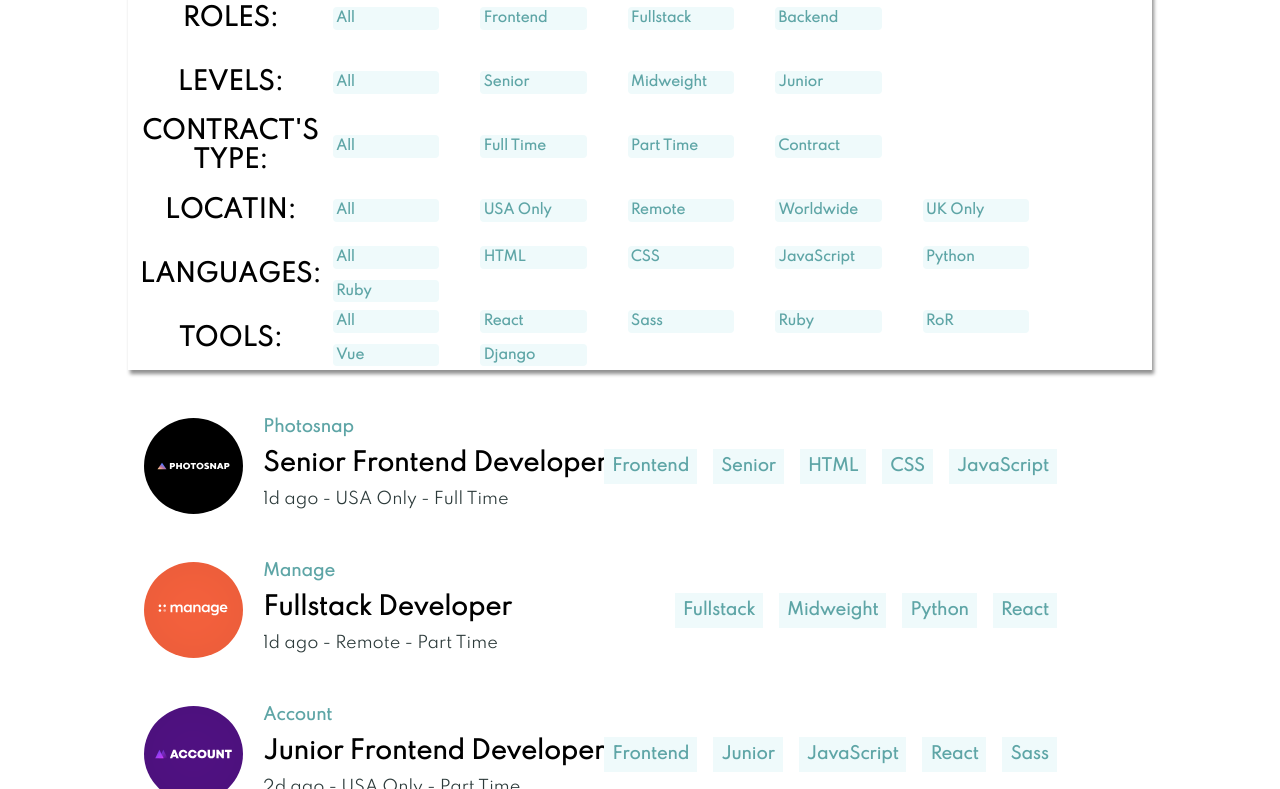
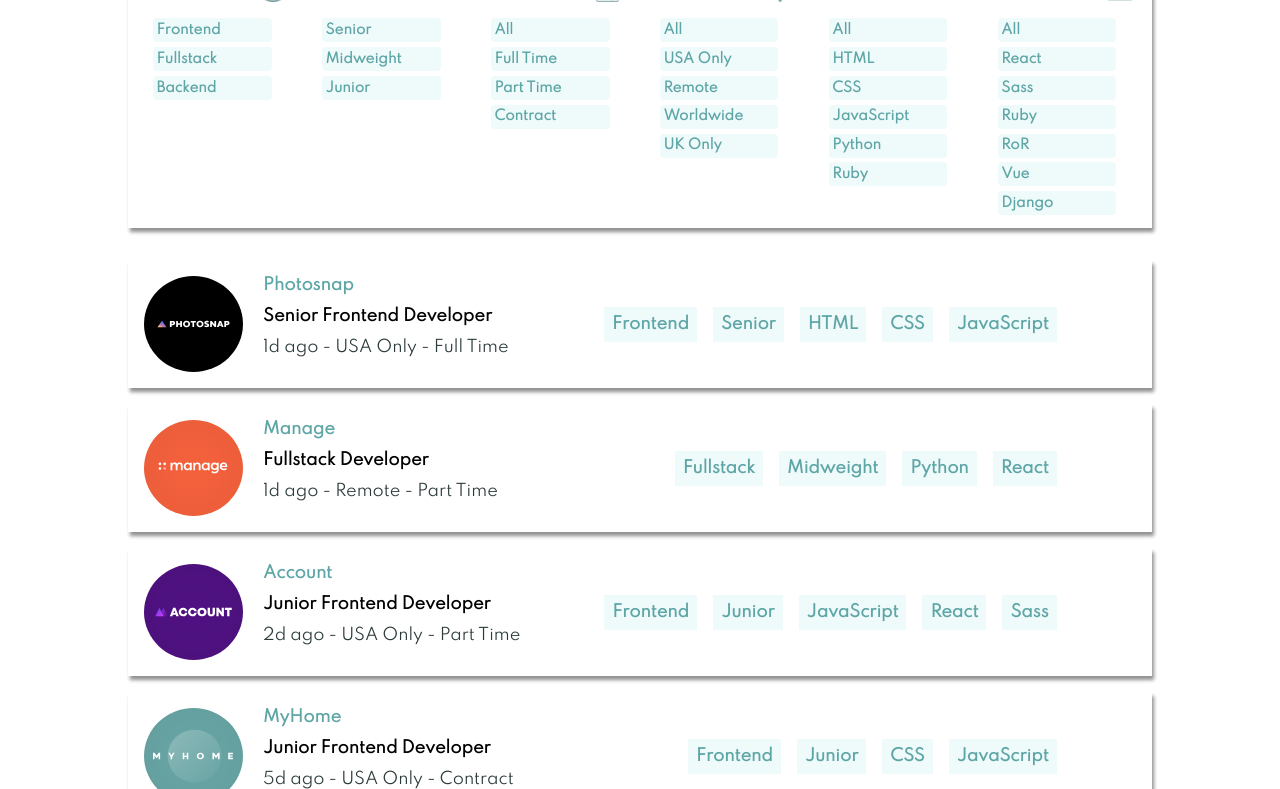
Before and after one commit to DanielAlejandro2605/Job-Filter-Engine, a plain HTML site: page static-job-listings-master/index.html in a window 1280 px wide. Shown: the part 226-1015 px from the top of the page. Drawn offline with Linux system fonts and the light colour scheme.

Commit message:
Using data object for filtering

```diff
--- a/static-job-listings-master/script/app.js
+++ b/static-job-listings-master/script/app.js
@@ -153,13 +153,9 @@ const dataJobs = [
 
 const filterEngine = document.getElementById("filter-engine");
 const jobsCards = document.getElementById('main-container');
-let cards = '';
-// Create filter buttons dinamically
-createFilterEngine();
-createJobsCards(dataJobs);
-// Create dinamically the jobs cards
-function createJobsCards(jobItems){
-   cards = jobItems.map(function(job){
+
+function getHTML(data){
+  let HTML = data.map(function(job){
     return `<article class="job-card">
     <img src="${job.logo}">
     <div class="company-information">
@@ -176,6 +172,15 @@ function createJobsCards(jobItems){
     </div>
   </article>`
   }).join("");
+
+  return HTML;
+}
+// Create filter buttons dinamically
+createFilterEngine();
+createJobsCards(dataJobs);
+// Create dinamically the jobs cards
+function createJobsCards(jobItems){
+  let cards = getHTML(jobItems);
   jobsCards.innerHTML = cards;
 }
 
@@ -205,7 +210,7 @@ function createRolesBtns(){
   // Create subtitle div
   let subtitle = document.createElement('div');
   subtitle.className = 'subtitle';
-  subtitle .innerHTML = `<h4>ROLES:</h4>`;
+  subtitle.innerHTML = `<h4>ROLES</h4><img class="icon" src="./images/user.png">`;
   // Create filter buttons div
   let btnContainer = document.createElement('div');
   btnContainer.className = 'filter-btns-container';
@@ -229,7 +234,7 @@ function createLevelsBtns(){
   // Create subtitle div
   let subtitle = document.createElement('div');
   subtitle.className = 'subtitle';
-  subtitle .innerHTML = `<h4>LEVELS:</h4>`;
+  subtitle.innerHTML = `<h4>LEVELS</h4><img class="icon" src="./images/promotions.png">`;
   // Create filter buttons div
   let btnContainer = document.createElement('div');
   btnContainer.className = 'filter-btns-container';
@@ -253,7 +258,7 @@ function createContractBtns(){
   // Create subtitle div
   let subtitle = document.createElement('div');
   subtitle.className = 'subtitle';
-  subtitle .innerHTML = `<h4>CONTRACT'S TYPE:</h4>`;
+  subtitle.innerHTML = `<h4>CONTRACT</h4><img class="icon" src="./images/agreement.png">`;
   // Create filter buttons div
   let btnContainer = document.createElement('div');
   btnContainer.className = 'filter-btns-container';
@@ -277,7 +282,7 @@ function createLocationsBtns(){
   //Create subtitle div
   let subtitle = document.createElement('div');
   subtitle.className = 'subtitle';
-  subtitle .innerHTML = `<h4>LOCATIN: </h4>`;
+  subtitle.innerHTML = `<h4>LOCATION</h4><img class="icon" src="./images/placeholder.png">`;
   // Create filter buttons div
   let btnContainer = document.createElement('div');
   btnContainer.className = 'filter-btns-container';
@@ -301,7 +306,7 @@ function createLanguagesBtns(){
   // Create subtitle div
   let subtitle = document.createElement('div');
   subtitle.className = 'subtitle';
-  subtitle .innerHTML = `<h4>LANGUAGES:</h4>`;
+  subtitle.innerHTML = `<h4>LANGUAGE</h4><img class="icon" src="./images/coding.png">`;
   // Create filter buttons div
   let btnContainer = document.createElement('div');
   btnContainer.className = 'filter-btns-container';
@@ -325,7 +330,7 @@ function createToolsBtns(){
   // Create subtitle div
   let subtitle = document.createElement('div');
   subtitle.className = 'subtitle';
-  subtitle .innerHTML = `<h4>TOOLS:</h4>`;
+  subtitle.innerHTML = `<h4>TOOLS</h4><img class="icon" src="./images/feature.png">`;
   // Create filter buttons div
   let btnContainer = document.createElement('div');
   btnContainer.className = 'filter-btns-container';
@@ -348,7 +353,7 @@ function getRoles(){
         values.push(item.role);
       }
       return values;
-    }, ["All"]
+    }, []
   );
 }
 
@@ -359,7 +364,7 @@ function getLevels(){
         values.push(item.level);
       }
       return values;
-    }, ["All"]
+    }, []
   );
 }
 
@@ -427,7 +432,7 @@ function getTools(){
 // const filterBtns = document.querySelectorAll(".filter-btn");
 // filterBtns.forEach((button) => {
 //   button.addEventListener('click', function(){
-//     toggleRemoveButton(button);
+//     toggleSelectiongButton(button);
 //   })
 // });
 
@@ -438,22 +443,23 @@ const rolesButtons = document.querySelectorAll('.role');
 rolesButtons.forEach(function(button){
   button.addEventListener('click', function(){
     let origin = button.textContent;
-    if(toggleRemoveButton(button)){
+    if(toggleSelectiongButton(button)){
       button.innerHTML = `<span class="filter-label">${origin}</span>`;
-      createJobsCards(dataJobs);
     } else{
       button.innerHTML += `<img class="icon-remove" src="./images/icon-remove.svg">`;
       let filterJob = button.textContent.trim();
-      let newJobList = dataJobs.filter(function(job){
+      cards = dataJobs.filter(function(job){
         if(filterJob === job.role){
           return job;
         }
       });
-      if(filterJob == 'All'){
-        createJobsCards(dataJobs);
-      } else{
-        createJobsCards(newJobList);
-      }
+      // if(filterJob == 'All'){
+      //   createJobsCards(dataJobs);
+      // } else{
+      //   //filterList.innerHTML += newJobList;
+      //   createJobsCards(newJobList);
+      // }
+      createJobsCards(cards);
     }
   })
 });
@@ -462,7 +468,7 @@ const levelsButtons = document.querySelectorAll('.level');
 levelsButtons.forEach(function(button){
   button.addEventListener('click', function(){
     let origin = button.textContent;
-    if(toggleRemoveButton(button)){
+    if(toggleSelectiongButton(button)){
       button.innerHTML = `<span class="filter-label">${origin}</span>`;
       createJobsCards(dataJobs);
     } else{
@@ -473,17 +479,12 @@ levelsButtons.forEach(function(button){
           return job;
         }
       });
-      if(filterJob == 'All'){
-        createJobsCards(dataJobs);
-      } else{
-        createJobsCards(newJobList);
-      }
+      createJobsCards(newJobList);
     }
   })
 });
 
-function toggleRemoveButton(button){
-  let origin = button.textContent;
+function toggleSelectiongButton(button){
   if(button.innerHTML.includes("img")){
     //button.innerHTML = `<span class="filter-label">${origin}</span>`
     return true;
--- /dev/null
+++ b/static-job-listings-master/script/script-test.js
@@ -0,0 +1,565 @@
+const dataJobs = [
+    {
+      "id": 1,
+      "company": "Photosnap",
+      "logo": "./images/photosnap.svg",
+      "new": true,
+      "featured": true,
+      "position": "Senior Frontend Developer",
+      "role": "Frontend",
+      "level": "Senior",
+      "postedAt": "1d ago",
+      "contract": "Full Time",
+      "location": "USA Only",
+      "languages": ["HTML", "CSS", "JavaScript"],
+      "tools": []
+    },
+    {
+      "id": 2,
+      "company": "Manage",
+      "logo": "./images/manage.svg",
+      "new": true,
+      "featured": true,
+      "position": "Fullstack Developer",
+      "role": "Fullstack",
+      "level": "Midweight",
+      "postedAt": "1d ago",
+      "contract": "Part Time",
+      "location": "Remote",
+      "languages": ["Python"],
+      "tools": ["React"]
+    },
+    {
+      "id": 3,
+      "company": "Account",
+      "logo": "./images/account.svg",
+      "new": true,
+      "featured": false,
+      "position": "Junior Frontend Developer",
+      "role": "Frontend",
+      "level": "Junior",
+      "postedAt": "2d ago",
+      "contract": "Part Time",
+      "location": "USA Only",
+      "languages": ["JavaScript"],
+      "tools": ["React", "Sass"]
+    },
+    {
+      "id": 4,
+      "company": "MyHome",
+      "logo": "./images/myhome.svg",
+      "new": false,
+      "featured": false,
+      "position": "Junior Frontend Developer",
+      "role": "Frontend",
+      "level": "Junior",
+      "postedAt": "5d ago",
+      "contract": "Contract",
+      "location": "USA Only",
+      "languages": ["CSS", "JavaScript"],
+      "tools": []
+    },
+    {
+      "id": 5,
+      "company": "Loop Studios",
+      "logo": "./images/loop-studios.svg",
+      "new": false,
+      "featured": false,
+      "position": "Software Engineer",
+      "role": "Fullstack",
+      "level": "Midweight",
+      "postedAt": "1w ago",
+      "contract": "Full Time",
+      "location": "Worldwide",
+      "languages": ["JavaScript"],
+      "tools": ["Ruby", "Sass"]
+    },
+    {
+      "id": 6,
+      "company": "FaceIt",
+      "logo": "./images/faceit.svg",
+      "new": false,
+      "featured": false,
+      "position": "Junior Backend Developer",
+      "role": "Backend",
+      "level": "Junior",
+      "postedAt": "2w ago",
+      "contract": "Full Time",
+      "location": "UK Only",
+      "languages": ["Ruby"],
+      "tools": ["RoR"]
+    },
+    {
+      "id": 7,
+      "company": "Shortly",
+      "logo": "./images/shortly.svg",
+      "new": false,
+      "featured": false,
+      "position": "Junior Developer",
+      "role": "Frontend",
+      "level": "Junior",
+      "postedAt": "2w ago",
+      "contract": "Full Time",
+      "location": "Worldwide",
+      "languages": ["HTML", "JavaScript"],
+      "tools": ["Sass"]
+    },
+    {
+      "id": 8,
+      "company": "Insure",
+      "logo": "./images/insure.svg",
+      "new": false,
+      "featured": false,
+      "position": "Junior Frontend Developer",
+      "role": "Frontend",
+      "level": "Junior",
+      "postedAt": "2w ago",
+      "contract": "Full Time",
+      "location": "USA Only",
+      "languages": ["JavaScript"],
+      "tools": ["Vue", "Sass"]
+    },
+    {
+      "id": 9,
+      "company": "Eyecam Co.",
+      "logo": "./images/eyecam-co.svg",
+      "new": false,
+      "featured": false,
+      "position": "Full Stack Engineer",
+      "role": "Fullstack",
+      "level": "Midweight",
+      "postedAt": "3w ago",
+      "contract": "Full Time",
+      "location": "Worldwide",
+      "languages": ["JavaScript", "Python"],
+      "tools": ["Django"]
+    },
+    {
+      "id": 10,
+      "company": "The Air Filter Company",
+      "logo": "./images/the-air-filter-company.svg",
+      "new": false,
+      "featured": false,
+      "position": "Front-end Dev",
+      "role": "Frontend",
+      "level": "Junior",
+      "postedAt": "1mo ago",
+      "contract": "Part Time",
+      "location": "Worldwide",
+      "languages": ["JavaScript"],
+      "tools": ["React", "Sass"]
+    }
+]
+let dataJobsCopy = [];
+
+const filterEngine = document.getElementById("filter-engine");
+const jobsCards = document.getElementById('main-container');
+const originalHTML = getHTML(dataJobs);
+// const originalHTML = getHTML(dataJobs).join("");
+// let currentHTML = originalHTML;
+// console.log("Current");
+// console.log(currentHTML);
+// console.log("Original");
+// console.log(originalHTML);
+// console.log("Original");
+// ACTION
+// Create filter buttons dinamically
+createFilterEngine();
+createJobsCards(dataJobs);
+// Creating JOB CARDS
+
+function createJobsCards(jobItems){
+    let cards = getHTML(jobItems);
+    jobsCards.innerHTML = cards;
+}
+
+function getHTML(data){
+  return data.map(function(job){
+    return `<article class="job-card">
+    <img src="${job.logo}">
+    <div class="company-information">
+      <h5 class="company-name">${job.company}</h5>
+      <h4 class="job-position">${job.position}</h4>
+      <div class="job-features">
+        <span>${job.postedAt} -</span>
+        <span>${job.location} -</span>
+        <span>${job.contract}</span>
+      </div>
+    </div>
+    <div class="job-skills">
+      ${getTagsJob(job)}
+    </div>
+  </article>`
+  }).join('');
+}
+
+function getTagsJob(job){
+    let tags = [job.role, job.level, ...job.languages, ...job.tools];
+    let tagsHTML = '';
+    for(let i = 0; i < tags.length; i++){
+      tagsHTML += `<span>${tags[i]}</span>`;
+    }
+    return tagsHTML;
+}
+
+
+// FILTER BUTTONS
+const filterBtns = document.querySelectorAll('.filter-btn');
+filterBtns.forEach(function(filterBtn){
+    filterBtn.addEventListener('click', function(){
+        returnCategory(filterBtn)
+    });
+})
+function returnCategory(filterBtn){
+    let category = filterBtn.parentNode.previousSibling.textContent;
+    let filterJob = filterBtn.textContent.trim();
+    let selectionListJobs;
+    if(category == 'ROLES'){
+        selectionListJobs = dataJobs.filter(function(job){
+            if(filterJob === job.role){
+                return job;
+            }
+        });
+    } else if(category == 'LEVELS'){
+        selectionListJobs = dataJobs.filter(function(job){
+            if(filterJob === job.level){
+                return job;
+            }
+        });
+    }
+    if(dataJobsCopy.length != selectionListJobs.length){
+        if(toggleSelectiongButton(filterBtn)){
+            handleDataJobs(dataJobsCopy, selectionListJobs, "r");
+        } else{
+            handleDataJobs(dataJobsCopy, selectionListJobs, "a");
+        }
+        createJobsCards(dataJobsCopy);
+    } else {
+        toggleSelectiongButton(filterBtn);
+        createJobsCards(dataJobs);
+        dataJobsCopy = [];
+    }
+}
+
+// REVISAR QUE LOS ID SEAN LOS QUE QUIERO BORRAR!!!!
+// FILTER BY ROLE
+// const rolesButtons = document.querySelectorAll('.role');
+
+// rolesButtons.forEach(function(button){
+//     button.addEventListener('click', function(){
+//         let filterJob = button.textContent.trim();
+//         let selectionListJobs = dataJobs.filter(function(job){
+//             if(filterJob === job.role){
+//               return job;
+//             }
+//         });
+//         if(dataJobsCopy.length != selectionListJobs.length){
+//             if(toggleSelectiongButton(button)){
+//                 handleDataJobs(dataJobsCopy, selectionListJobs, "r");
+//                 console.log(dataJobsCopy);
+//             } else{
+//                 handleDataJobs(dataJobsCopy, selectionListJobs, "a");
+//             }
+//             createJobsCards(dataJobsCopy);
+//         } else {
+//             toggleSelectiongButton(button);
+//             createJobsCards(dataJobs);
+//             dataJobsCopy = [];
+//         }
+//     })
+// })
+
+// FILTER BY LEVEL
+// const levelsButtons = document.querySelectorAll('.level');
+// levelsButtons.forEach(function(button){
+//   button.addEventListener('click', function(){
+//     let filterJob = button.textContent.trim();
+//         let selectionListJobs = dataJobs.filter(function(job){
+//             if(filterJob === job.level){
+//               return job;
+//             }
+//         });
+//         if(dataJobsCopy.length != selectionListJobs.length){
+//             if(toggleSelectiongButton(button)){
+//                 handleDataJobs(dataJobsCopy, selectionListJobs, "r");
+//                 console.log(dataJobsCopy);
+//             } else{
+//                 handleDataJobs(dataJobsCopy, selectionListJobs, "a");
+//             }
+//             createJobsCards(dataJobsCopy);
+//         } else {
+//             toggleSelectiongButton(button);
+//             createJobsCards(dataJobs);
+//             dataJobsCopy = [];
+//         }
+//   })
+// });
+
+function handleDataJobs(copy, selection, instruction){
+    if(copy.length == 0){
+        for(let jobSelected of selection){
+            copy.push(jobSelected);
+        }
+    } else {
+        if(instruction == 'a'){
+            selection.filter(jobSelected => copy.push(jobSelected));
+        } else if(instruction == 'r'){
+            result = copy.filter(function (o1) {
+                return !selection.some(function (o2) {
+                    return o1.id === o2.id; // return the ones with equal id
+               });
+            });
+            dataJobsCopy = [...result];
+        }
+    }
+}
+
+function toggleSelectiongButton(button){
+    let origin = button.textContent;
+    if(button.innerHTML.includes("img")){
+        button.innerHTML = `<span class="filter-label">${origin}</span>`
+        return true;
+    } else {
+        button.innerHTML += `<img class="icon-remove" src="./images/icon-remove.svg">`
+        return false;
+    }
+}
+
+
+
+// CREATING BUTTONS DINAMYCALLY
+
+function createFilterEngine(){
+    createRolesBtns();
+    createLevelsBtns();
+    createContractBtns();
+    createLocationsBtns();
+    createLanguagesBtns();
+    createToolsBtns();
+}
+
+function createRolesBtns(){
+    const roles = getRoles();
+    // Create filter div
+    let filterDiv = document.createElement('div');
+    filterDiv.className = 'filter-div';
+    // Create subtitle div
+    let subtitle = document.createElement('div');
+    subtitle.className = 'subtitle';
+    subtitle.innerHTML = `<h4>ROLES</h4><img class="icon" src="./images/user.png">`;
+    // Create filter buttons div
+    let btnContainer = document.createElement('div');
+    btnContainer.className = 'filter-btns-container';
+    let btnsByRole = roles.map(function(role){
+      return `<button class="filter-btn role" type="button" data-id="role">
+                <span class="filter-label">${role}</span>
+              </button>`
+    }).join("");
+    btnContainer.innerHTML = btnsByRole;
+    // Modifying the document
+    filterDiv.append(subtitle);
+    filterDiv.append(btnContainer);
+    filterEngine.append(filterDiv);
+  }
+
+function createLevelsBtns(){
+    const levels = getLevels();
+    // Create filter div
+    let filterDiv = document.createElement('div');
+    filterDiv.className = 'filter-div';
+    // Create subtitle div
+    let subtitle = document.createElement('div');
+    subtitle.className = 'subtitle';
+    subtitle.innerHTML = `<h4>LEVELS</h4><img class="icon" src="./images/promotions.png">`;
+    // Create filter buttons div
+    let btnContainer = document.createElement('div');
+    btnContainer.className = 'filter-btns-container';
+    let btnsByLevel = levels.map(function(level){
+      return `<button class="filter-btn level" type="button" data-id="level">
+                <span class="filter-label">${level}</span>
+              </button>`
+    }).join("");
+    btnContainer.innerHTML = btnsByLevel;
+    // Modifying the document
+    filterDiv.append(subtitle);
+    filterDiv.append(btnContainer);
+    filterEngine.append(filterDiv);
+  }
+
+function createContractBtns(){
+    const contracts = getContracts();
+    // Create filter div
+    let filterDiv = document.createElement('div');
+    filterDiv.className = 'filter-div';
+    // Create subtitle div
+    let subtitle = document.createElement('div');
+    subtitle.className = 'subtitle';
+    subtitle.innerHTML = `<h4>CONTRACT</h4><img class="icon" src="./images/agreement.png">`;
+    // Create filter buttons div
+    let btnContainer = document.createElement('div');
+    btnContainer.className = 'filter-btns-container';
+    let btnsByContract = contracts.map(function(contract){
+      return `<button class="filter-btn" type="button" data-id="contract">
+                <span class="filter-label">${contract}</span>
+              </button>`
+    }).join("");
+    btnContainer.innerHTML = btnsByContract;
+    // Modifying the document
+    filterDiv.append(subtitle);
+    filterDiv.append(btnContainer);
+    filterEngine.append(filterDiv);
+  }
+
+  function createLocationsBtns(){
+    const locations = getLocations();
+    // Create filter div
+    let filterDiv = document.createElement('div');
+    filterDiv.className = 'filter-div';
+    //Create subtitle div
+    let subtitle = document.createElement('div');
+    subtitle.className = 'subtitle';
+    subtitle.innerHTML = `<h4>LOCATION</h4><img class="icon" src="./images/placeholder.png">`;
+    // Create filter buttons div
+    let btnContainer = document.createElement('div');
+    btnContainer.className = 'filter-btns-container';
+    let btnsByLocation = locations.map(function(loc){
+      return `<button class="filter-btn" type="button" data-id="contract">
+                <span class="filter-label">${loc}</span>
+              </button>`
+    }).join("");
+    btnContainer.innerHTML = btnsByLocation;
+    // Modifying the document
+    filterDiv.append(subtitle);
+    filterDiv.append(btnContainer);
+    filterEngine.append(filterDiv);
+  }
+
+  function createLanguagesBtns(){
+    const languages = getLanguages();
+    // Create filter div
+    let filterDiv = document.createElement('div');
+    filterDiv.className = 'filter-div';
+    // Create subtitle div
+    let subtitle = document.createElement('div');
+    subtitle.className = 'subtitle';
+    subtitle.innerHTML = `<h4>LANGUAGE</h4><img class="icon" src="./images/coding.png">`;
+    // Create filter buttons div
+    let btnContainer = document.createElement('div');
+    btnContainer.className = 'filter-btns-container';
+    let btnsByLanguage = languages.map(function(lan){
+      return `<button class="filter-btn" type="button" data-id="language">
+                <span class="filter-label">${lan}</span>
+              </button>`
+    }).join("");
+    btnContainer.innerHTML = btnsByLanguage;
+    // Modifying the document
+    filterDiv.append(subtitle);
+    filterDiv.append(btnContainer);
+    filterEngine.append(filterDiv);
+  }
+
+  function createToolsBtns(){
+    const tools = getTools();
+    // Create filter div
+    let filterDiv = document.createElement('div');
+    filterDiv.className = 'filter-div';
+    // Create subtitle div
+    let subtitle = document.createElement('div');
+    subtitle.className = 'subtitle';
+    subtitle.innerHTML = `<h4>TOOLS</h4><img class="icon" src="./images/feature.png">`;
+    // Create filter buttons div
+    let btnContainer = document.createElement('div');
+    btnContainer.className = 'filter-btns-container';
+    let btnsByTools = tools.map(function(tool){
+      return `<button class="filter-btn" type="button" data-id="tool">
+                <span class="filter-label">${tool}</span>
+              </button>`
+    }).join("");
+    btnContainer.innerHTML = btnsByTools;
+    // Modifying the document
+    filterDiv.append(subtitle);
+    filterDiv.append(btnContainer);
+    filterEngine.append(filterDiv);
+  }
+
+  function getRoles(){
+    return dataJobs.reduce(
+      function(values, item){
+        if(!values.includes(item.role)){
+          values.push(item.role);
+        }
+        return values;
+      }, []
+    );
+  }
+
+  function getLevels(){
+    return dataJobs.reduce(
+      function(values, item){
+        if(!values.includes(item.level)){
+          values.push(item.level);
+        }
+        return values;
+      }, []
+    );
+  }
+
+  function getContracts(){
+    return dataJobs.reduce(
+      function(values, item){
+        if(!values.includes(item.contract)){
+          values.push(item.contract);
+        }
+        return values;
+      }, ["All"]
+    );
+  }
+
+  function getLocations(){
+    return dataJobs.reduce(
+      function(values, item){
+        if(!values.includes(item.location)){
+          values.push(item.location);
+        }
+        return values;
+      }, ["All"]
+    );
+  }
+
+  function getLanguages(){
+    return dataJobs.reduce((values, item) => {
+      if(Array.isArray(item.languages)){
+        let aux  = [];
+        aux = item.languages;
+        aux.forEach((e) => {
+          if(!values.includes(e)){
+            values.push(e);
+          }
+        })
+      } else{
+        if(!values.includes(item.languages)){
+          values.push(item.languages);
+        }
+      }
+      return values;
+    }, ["All"]);
+  }
+
+  function getTools(){
+    return dataJobs.reduce((values, item) => {
+      if(Array.isArray(item.tools)){
+        let aux  = [];
+        aux = item.tools;
+        aux.forEach((e) => {
+          if(!values.includes(e)){
+            values.push(e);
+          }
+        })
+      } else{
+        if(!values.includes(item.tools)){
+          values.push(item.tools);
+        }
+      }
+      return values;
+    }, ["All"]);
+  }
--- a/static-job-listings-master/styles/styles.css
+++ b/static-job-listings-master/styles/styles.css
@@ -29,7 +29,7 @@ h3{
     font-size: 2rem;
 }
 h4{
-    font-size: 1.5rem;
+    font-size: 1rem;
 }
 h5{
     font-size: 1rem;
@@ -45,45 +45,56 @@ h6{
 .title{
     padding-top: 2rem;
 }
-.title-filter-engine{
-    width: 20%;
-    margin-left: 40%;
-    text-align: center;
-    padding-top: 2rem;
-    border-bottom: 2px solid #C6E0FF;
-}
+
 #filter-engine{
+    display: flex;
+    flex-wrap: wrap;
     width: 80%;
+    min-height: 22rem;
     margin-left: 10%;
     margin-top: -2%;
     background-color: var(--white);
     box-shadow: 1.8px 3.7px 3.7px hsl(0deg 0% 0% / 0.44);
 }
+.title-filter-engine{
+    width: 100%;
+    text-align: center;
+    height: 3rem;
+    padding-top: 1.5rem;
+}
 .filter-div{
-    display: flex;
-    height: 4rem;
+    width: 16.5%;
+    height: 10rem;
+    margin-top: -3rem;
     align-items: center;
 }
 .subtitle{
-    width: 20%;
+    width: 80%;
+    margin-left: 15%;
+    display: flex;
+    justify-content: space-between;
+    align-items: center;
     text-align: center;
     font-size: 12px;
+}
+.icon{
+    float: right;
+    width: 30px;
 }
 .filter-btns-container{
     display: flex;
     flex-wrap: wrap;
-    gap: 5%;
-    width: 80%;
-    height: 100%;
-    align-items: center;
-    justify-content: flex-start;
+    width: 100%;
+    margin-top: 1rem;
+    justify-content: center;
 }
 .filter-btn{
     display: flex;
     align-items: center;
     justify-content: space-between;
-    width: 13%;
-    height: 35%;
+    width: 70%;
+    height: 1.5rem;
+    margin-bottom: .3rem;
     border-radius: 4px;
     font-family: inherit;
     font-weight: bold;
@@ -113,6 +124,7 @@ h6{
     display: flex;
     padding: 1rem;
     margin-bottom: 1rem;
+    box-shadow: 1.8px 3.7px 3.7px hsl(0deg 0% 0% / 0.44);
 }
 .job-card img{
     width: 10%;
```
Also changed, not shown: static-job-listings-master/index.html (+1 -1 lines), static-job-listings-master/images/agreement.png (added), static-job-listings-master/images/coding.png (added), static-job-listings-master/images/feature.png (added), static-job-listings-master/images/placeholder.png (added), static-job-listings-master/images/promotions.png (added), static-job-listings-master/images/user.png (added).
